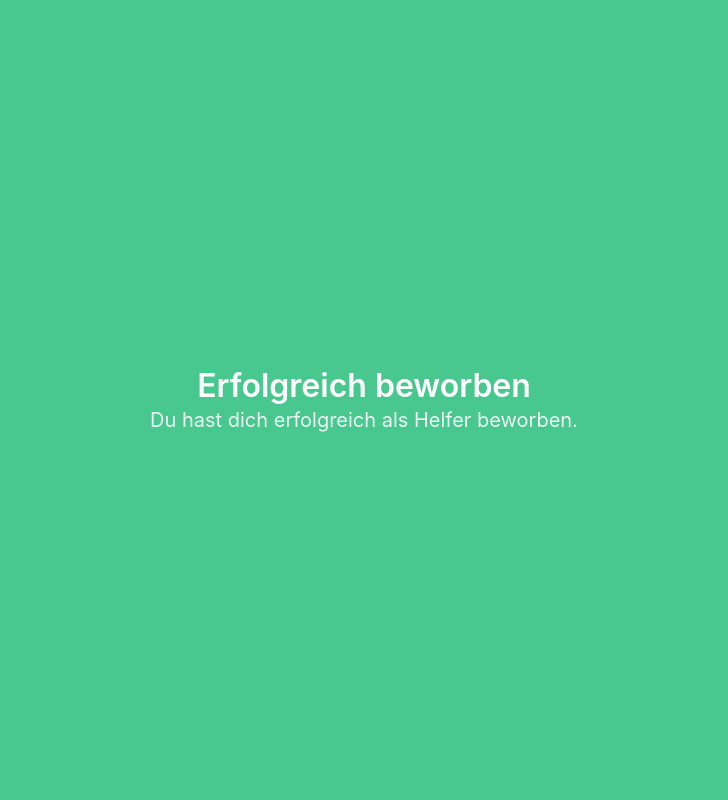
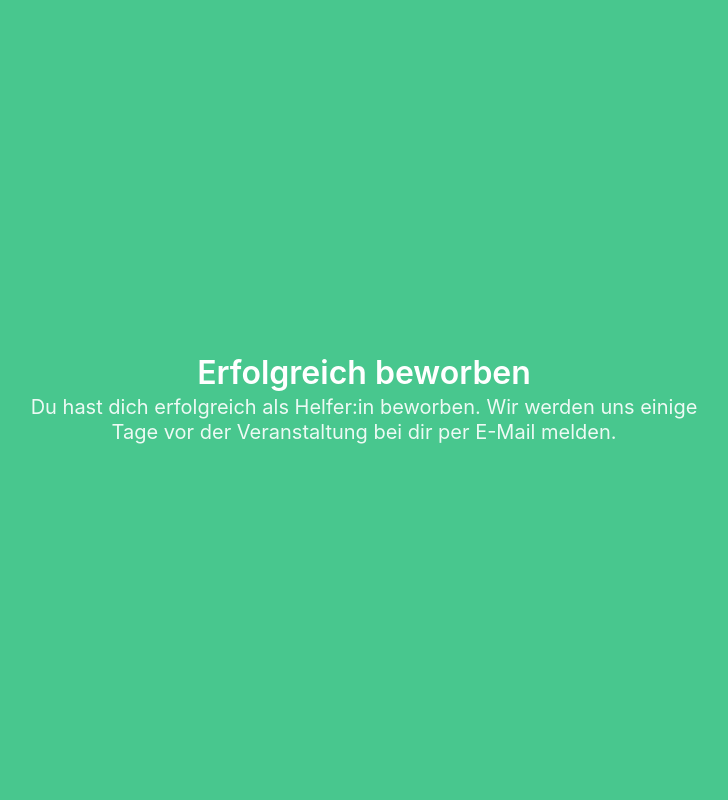
Before and after one commit to timptner/mensaparty, a Django app: page /fertig/ in a window 1280 px wide. Shown: the whole page, without its empty margins (276-1004 px from the left). Run offline with Django 4.2, Linux system fonts and the light colour scheme; some libraries are stand-ins or nearby versions.

Commit message:
Minor content changes

```diff
--- a/mensaparty/templates/base.html
+++ b/mensaparty/templates/base.html
@@ -4,7 +4,7 @@
     <meta charset="utf-8">
     <meta name="viewport" content="width=device-width, initial-scale=1">
 
-    <title>FaRaFMB | {% block title %}Mensa-Party{% endblock %}</title>
+    <title>FaRaFMB | {% block title %}Mensaparty{% endblock %}</title>
 
     <!-- Favicon -->
     <link rel="apple-touch-icon" sizes="180x180" href="{% static 'favicon/apple-touch-icon.png' %}">
--- a/workers/templates/workers/success.html
+++ b/workers/templates/workers/success.html
@@ -7,7 +7,10 @@
         <div class="hero-body">
             <div class="container has-text-centered">
                 <p class="title">Erfolgreich beworben</p>
-                <p class="subtitle">Du hast dich erfolgreich als Helfer beworben.</p>
+                <p class="subtitle">
+                    Du hast dich erfolgreich als Helfer:in beworben. Wir werden uns einige <br>
+                    Tage vor der Veranstaltung bei dir per E-Mail melden.
+                </p>
             </div>
         </div>
     </section>
```
